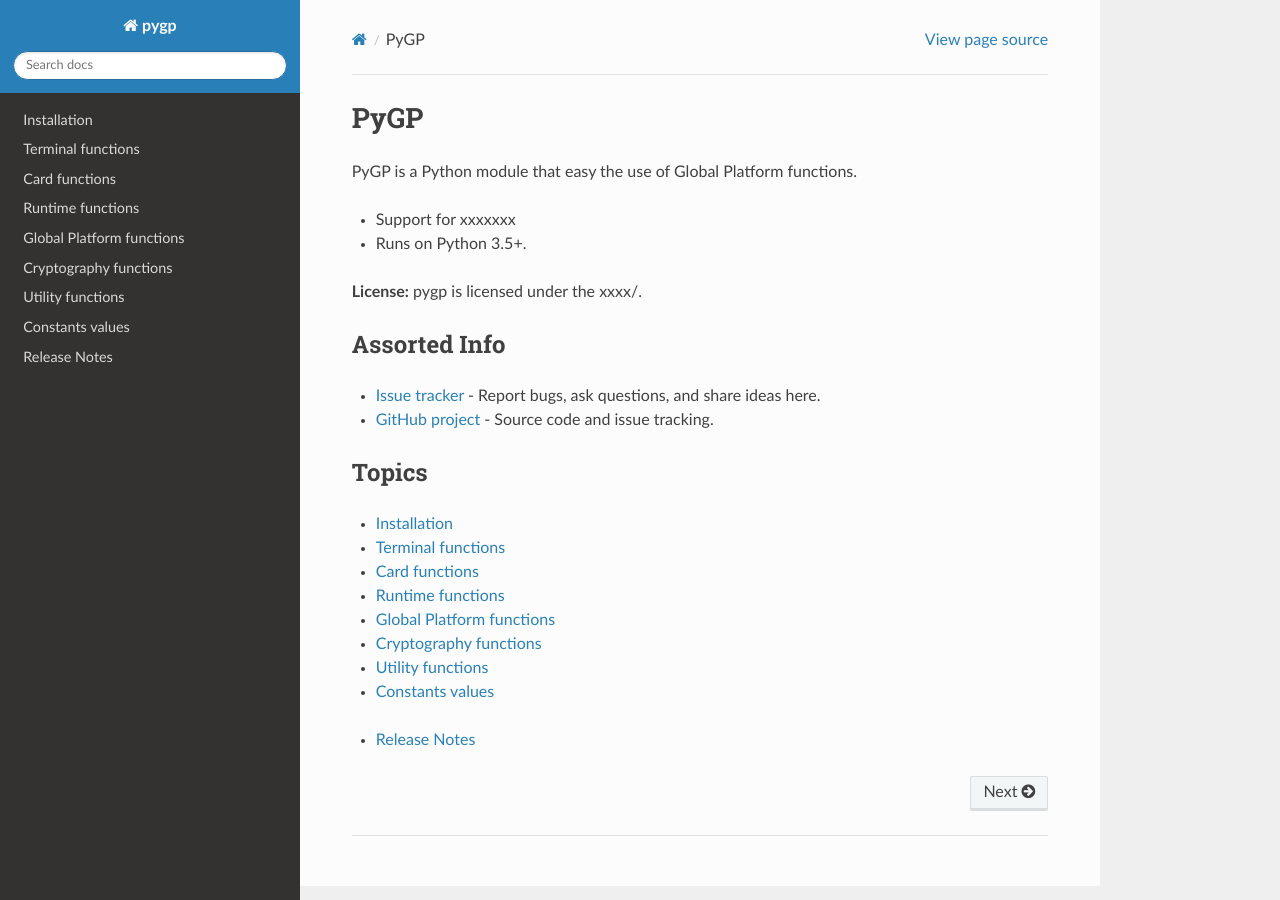
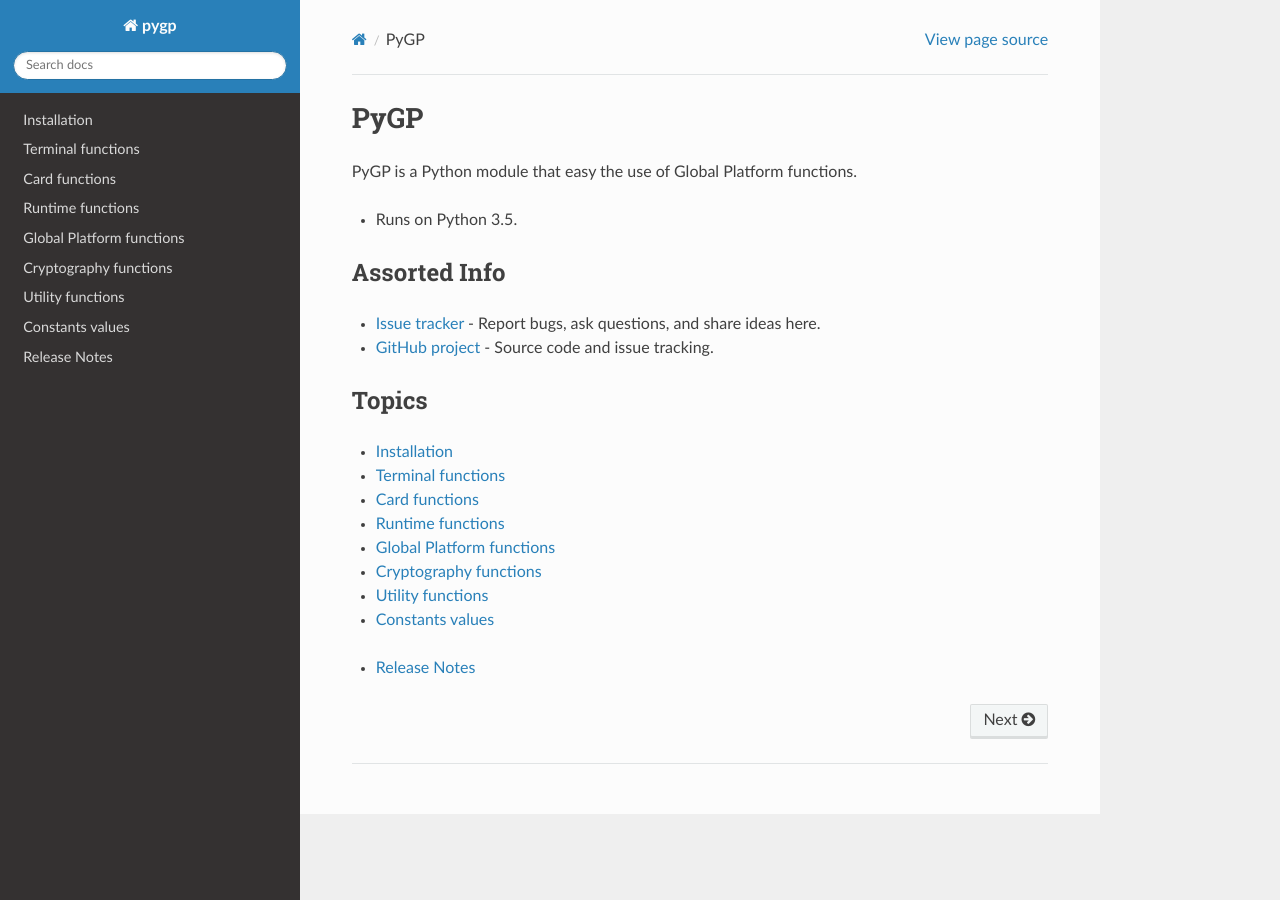
Before and after one commit to GPContributors/PyGP, a Sphinx documentation site: the page built from docs/index.rst, in a window 1280 px wide. Built offline with Sphinx 7.4.7 and the Read the Docs theme 2.0.0, drawn with Linux system fonts in a browser that asks for light colours.

Commit message:
Update index.rst

```diff
--- a/docs/index.rst
+++ b/docs/index.rst
@@ -7,11 +7,8 @@ PyGP
 
 PyGP is a Python module that easy the use of Global Platform functions.
 
-* Support for xxxxxxx
+* Runs on Python 3.5.
 
-* Runs on Python 3.5+.
-
-**License:** pygp is licensed under the xxxx/.
 
 Assorted Info
 -------------
```
